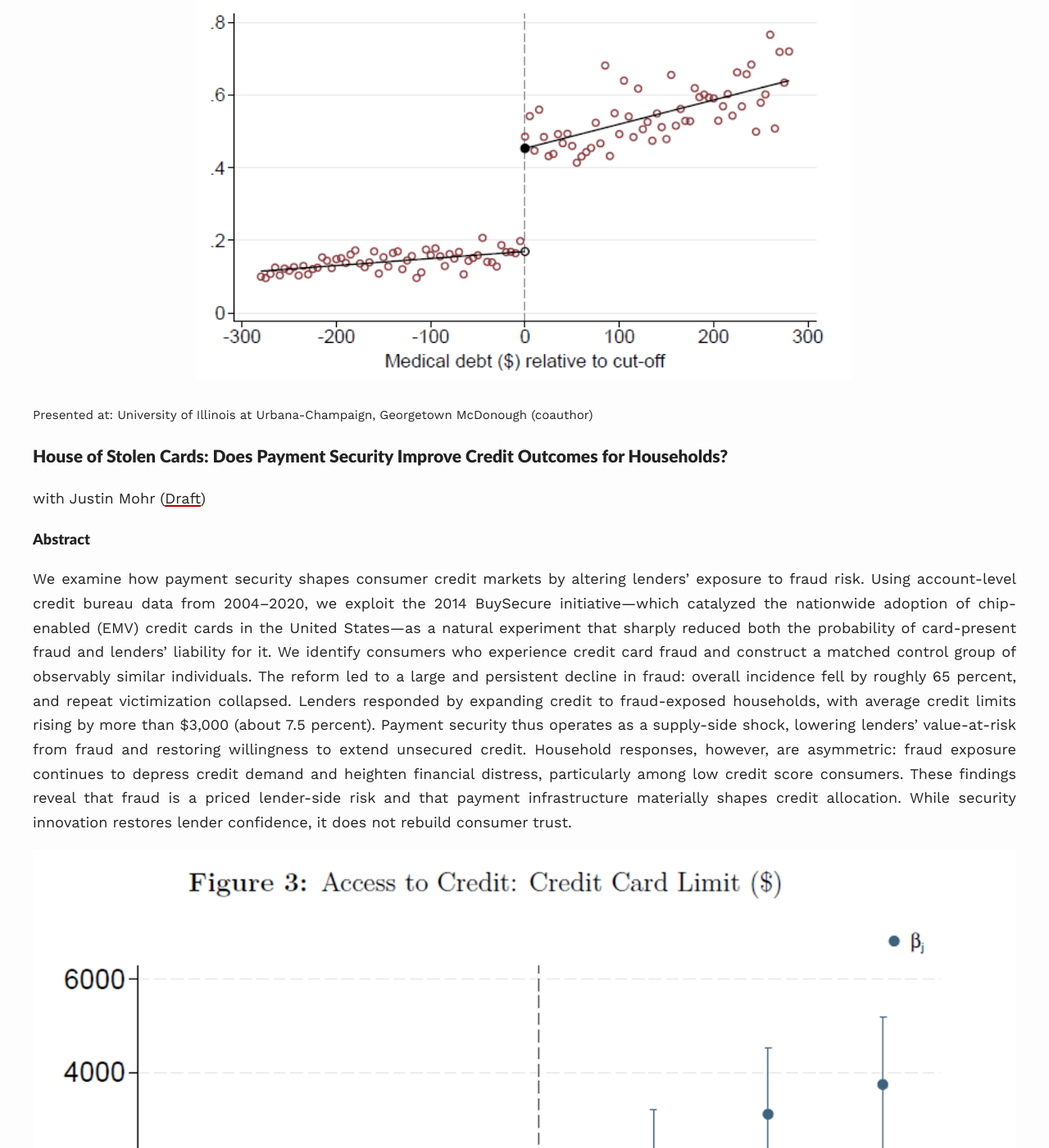
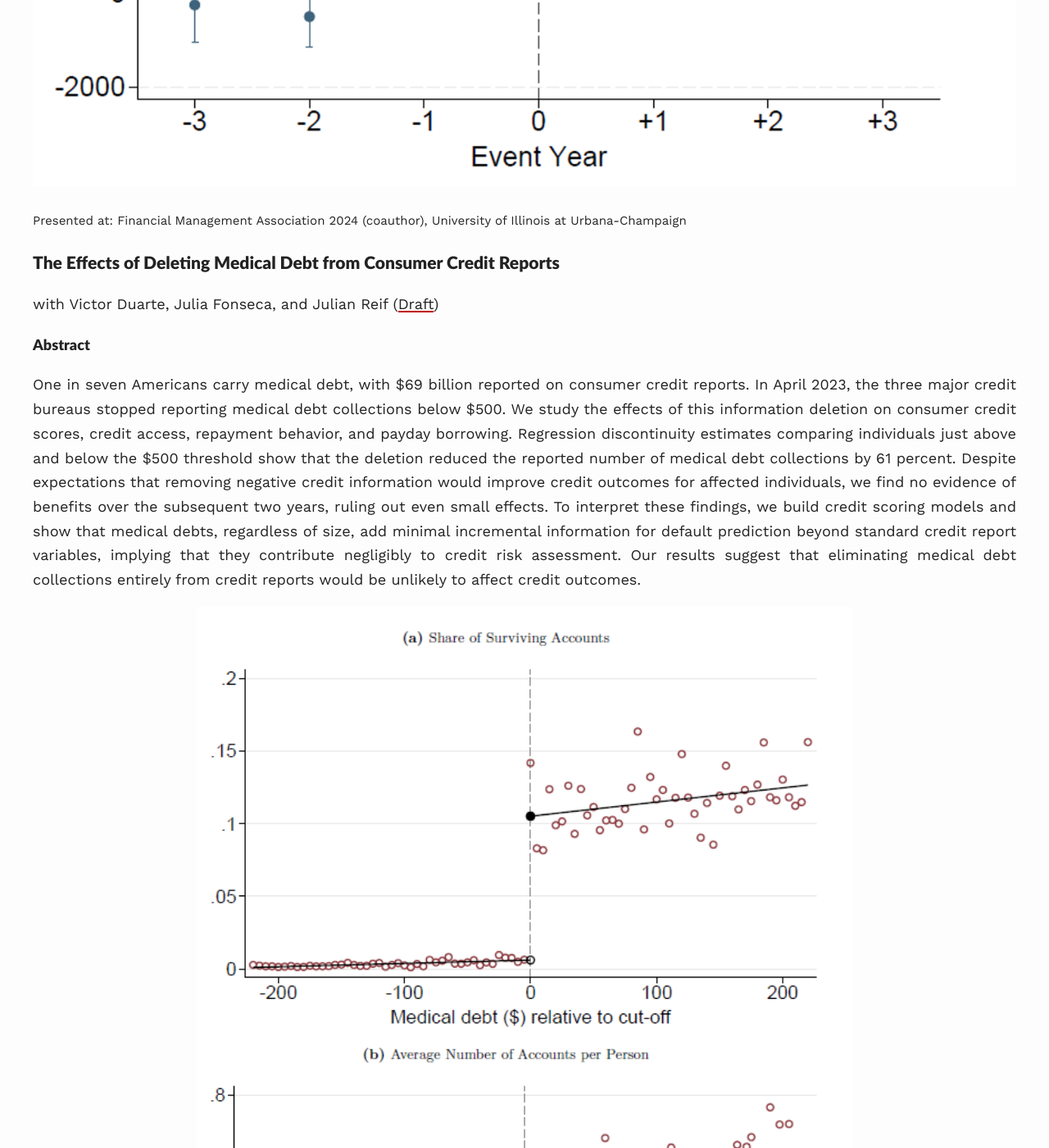
Before and after one commit to divijkohli/divijkohli.github.io, a Jekyll site: the page built from _pages/research.md, in a window 1280 px wide and 1400 px high, scrolled down 1401 px. Shown: the whole window at 82% size. Built offline with Jekyll 4.4.1, drawn with Linux system fonts in a browser that asks for light colours; nearby versions of some CDN libraries; some of the changed text lies outside the part shown.

Commit message:
Update research papers and abstracts in markdown

```diff
--- a/_pages/research.md
+++ b/_pages/research.md
@@ -11,9 +11,20 @@ Household Finance, Financial Inclusion, and Banking
 ---
 
 ## Working Papers:
+### House of Stolen Cards: Does Payment Security Improve Credit Outcomes for Households?
+with Justin Mohr ([Draft]( {{ site.baseurl }}/KM_2025_04.pdf ))
+
+#### Abstract
+<p align="justify">
+ We examine how payment security shapes consumer credit markets by altering lenders’ exposure to fraud risk. Using account-level credit bureau data from 2004–2020, we exploit the 2014 BuySecure initiative—which catalyzed the nationwide adoption of chip-enabled (EMV) credit cards in the United States—as a natural experiment that sharply reduced both the probability of card-present fraud and lenders’ liability for it. We identify consumers who experience credit card fraud and construct a matched control group of observably similar individuals. The reform led to a large and persistent decline in fraud: overall incidence fell by roughly 65 percent, and repeat victimization collapsed. Lenders responded by expanding credit to fraud-exposed households, with average credit limits rising by more than \$3,000 (about 7.5 percent). Payment security thus operates as a supply-side shock, lowering lenders’ value-at-risk from fraud and restoring willingness to extend unsecured credit. Household responses, however, are asymmetric: fraud exposure continues to depress credit demand and heighten financial distress, particularly among low credit score consumers. These findings reveal that fraud is a priced lender-side risk and that payment infrastructure materially shapes credit allocation. While security innovation restores lender confidence, it does not rebuild consumer trust.
+</p>
+![Medical Debt Paper Chart]( {{ site.baseurl }}/assets/images/KM.png )
+<p align="justify"><small>
+Presented at: Financial Management Association 2024 (coauthor), University of Illinois at Urbana-Champaign </small></p>
+
 
 ### The Effects of Deleting Medical Debt from Consumer Credit Reports
-with Victor Duarte, Julia Fonseca, and Julian Rief ([Draft]( {{ site.baseurl }}/DFKR_2026_02.pdf ))
+with Victor Duarte, Julia Fonseca, and Julian Reif ([Draft]( {{ site.baseurl }}/DFKR_2026_02.pdf ))
 
 #### Abstract
 <p align="justify">
@@ -25,16 +36,17 @@ One in seven Americans carry medical debt, with \$69 billion reported on consume
 Presented at: University of Illinois at Urbana-Champaign, Georgetown McDonough (coauthor)</small></p>
 
 
-### House of Stolen Cards: Does Payment Security Improve Credit Outcomes for Households?
-with Justin Mohr ([Draft]( {{ site.baseurl }}/KM_2025_04.pdf ))
+### Rates Up, Balances Up: Uneven Monetary Transmission in Consumer Credit Markets
+with Viraj R. Chordiya, Justin Mohr, and Yucheng Zhou ([Draft]( {{ site.baseurl }}/CKMZ_04_2026.pdf ))
 
 #### Abstract
 <p align="justify">
- We examine how payment security shapes consumer credit markets by altering lenders’ exposure to fraud risk. Using account-level credit bureau data from 2004–2020, we exploit the 2014 BuySecure initiative—which catalyzed the nationwide adoption of chip-enabled (EMV) credit cards in the United States—as a natural experiment that sharply reduced both the probability of card-present fraud and lenders’ liability for it. We identify consumers who experience credit card fraud and construct a matched control group of observably similar individuals. The reform led to a large and persistent decline in fraud: overall incidence fell by roughly 65 percent, and repeat victimization collapsed. Lenders responded by expanding credit to fraud-exposed households, with average credit limits rising by more than \$3,000 (about 7.5 percent). Payment security thus operates as a supply-side shock, lowering lenders’ value-at-risk from fraud and restoring willingness to extend unsecured credit. Household responses, however, are asymmetric: fraud exposure continues to depress credit demand and heighten financial distress, particularly among low credit score consumers. These findings reveal that fraud is a priced lender-side risk and that payment infrastructure materially shapes credit allocation. While security innovation restores lender confidence, it does not rebuild consumer trust.
+What happens to consumer borrowing when interest rates rise? Standard intuition suggests that higher rates reduce borrowing by raising borrowing costs and tightening cash flow. We show that, over medium horizons, the opposite can occur. Using a representative panel of consumer credit records, we estimate dynamic responses of household debt. A 25 basis point increase in the 1-year rate raises total consumer debt by about 2\% over three years (\$1,539). These effects are highly uneven across households. Debt increases are concentrated among financially constrained borrowers, while high-credit-score consumers show little to no response. Additional evidence is consistent with an indirect channel: monetary tightening weakens labor-market income, and more exposed households respond by relying more on credit. Our results show that contractionary monetary policy can increase indebtedness among vulnerable households, highlighting an important distributional dimension of monetary transmission.
 </p>
 ![Medical Debt Paper Chart]( {{ site.baseurl }}/assets/images/KM.png )
 <p align="justify"><small>
 Presented at: Financial Management Association 2024 (coauthor), University of Illinois at Urbana-Champaign </small></p>
+
 
 ---
 
```
